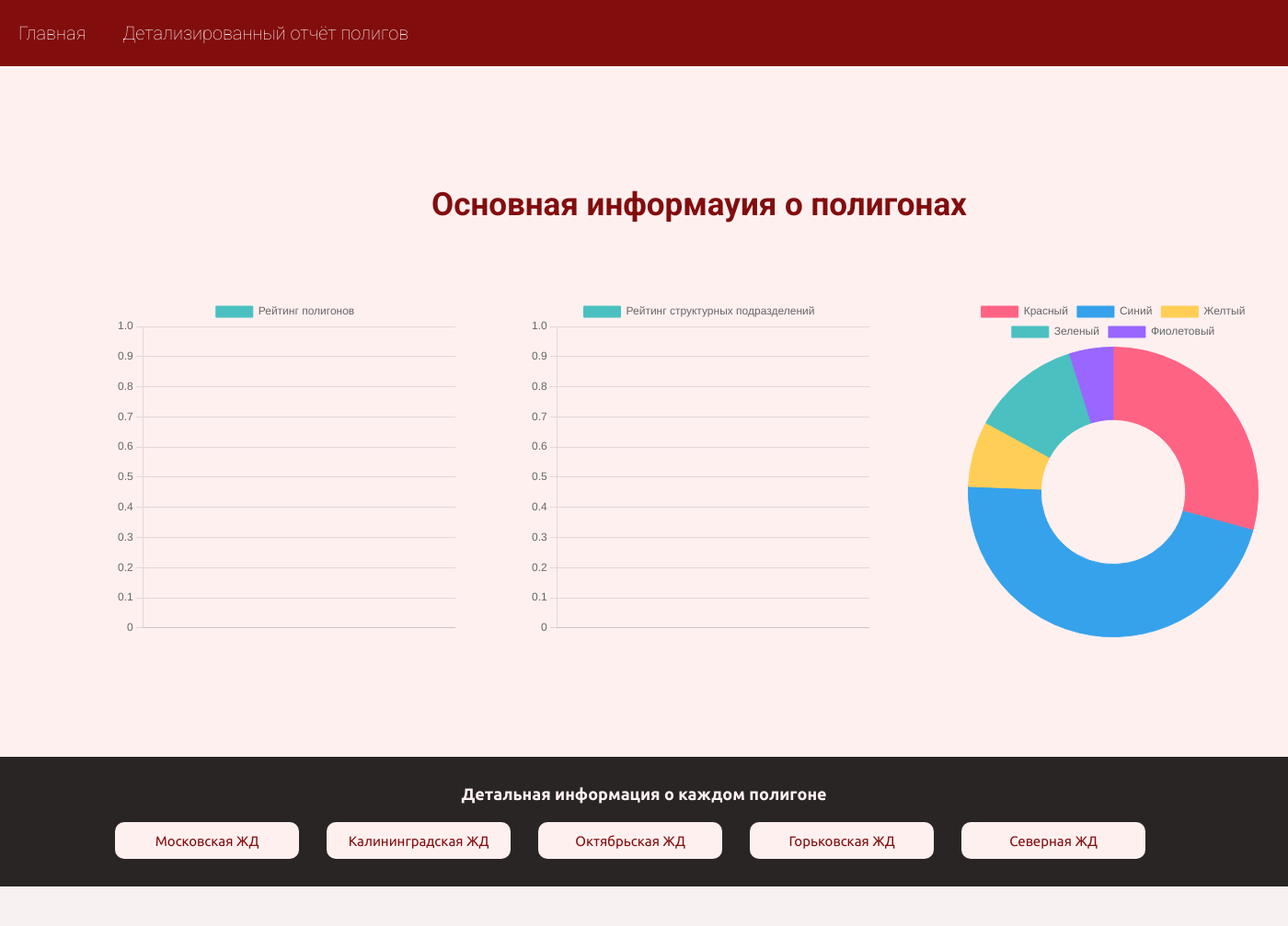
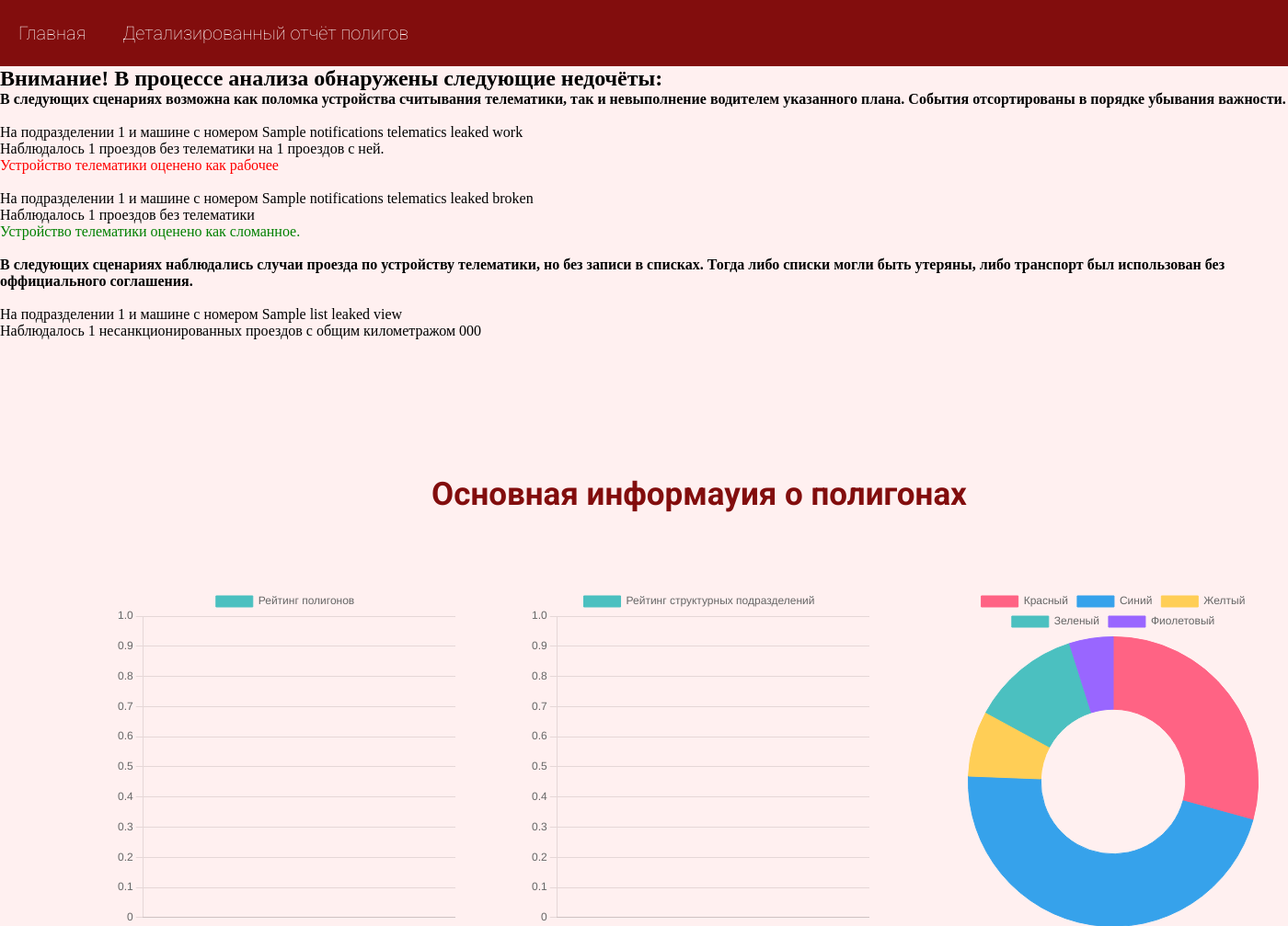
Before and after one commit to EgorAndrik/CP-Dashboards, a Flask app: template API_main/templates/rating.html in a window 1400 px wide; the page is wider, and only the part inside the window is pictured. Shown: the top 1007 px of that part at 92% size. Before the commit the page ends 964 px from the top of that part, so only its background shows below. Run offline with Flask 3, Linux system fonts and the light colour scheme; the template is opened without the code that fills it: most values are stand-ins (such as "Sample title", 1, 10 or a date in 2020).

Commit message:
Added warnings

```diff
--- a/API_main/api.py
+++ b/API_main/api.py
@@ -92,8 +92,16 @@
     if rdp == 0 and dp == 0:
         rdp = RawDataPreprocessing(get_list_of_files(upload_folder)[0])
         dp = DataPreprocessing(rdp.getData())
+
+    telematics_leaked_work, telematics_leaked_broken = dp.telematics_leaked_stats()
+    list_leaked_views = dp.car_list_leaked_state()
+
     return render_template(
         'rating.html',
+        notifications_telematics_leaked_work = telematics_leaked_work.transpose().to_dict(),
+        notifications_telematics_leaked_broken = telematics_leaked_broken.transpose().to_dict(),
+        list_leaked_views = list_leaked_views.transpose().to_dict(),
+
         labels_polyg=dp.rate_by_polygons()['polygon'].tolist(),
         values_polyg=dp.rate_by_polygons()['result_score'].tolist(),
         labels_subpolygons=dp.rate_by_subpolygons()['subpolygon'].tolist(),
--- a/API_main/templates/rating.html
+++ b/API_main/templates/rating.html
@@ -20,6 +20,54 @@
                 <a href="/dop_rating">Детализированный отчёт полигов</a>
             </nav>
         </header>
+        <h2>Внимание! В процессе анализа обнаружены следующие недочёты:</h2>
+        <ul class="notifications">
+            <h4>В следующих сценариях возможна как поломка устройства считывания телематики, так и невыполнение водителем указанного плана.
+                События отсортированы в порядке убывания важности.
+            </h4>
+            <br />
+            {% for k, v in notifications_telematics_leaked_work.items() %}
+            	<li>
+                    <p>На подразделении {{k[0]}} и машине с номером {{k[1]}}</p>
+                    <p>Наблюдалось {{v['count_leaked']}} проездов без телематики на {{v['count_fixed']}} проездов с ней.</p>
+                    {% if v['probably_broken'] %}
+                    <p>
+                        Устройство телематики оценено как возможно сломанное.
+                    </p>
+                    {% else %}
+                    <p style="color: red">Устройство телематики оценено как рабочее</p>
+                    {% endif %}
+                    <p></p>
+                </li>
+                <br />
+
+            {% endfor %}
+            {% for k, v in notifications_telematics_leaked_broken.items() %}
+            	<li>
+                    <p>На подразделении {{k[0]}} и машине с номером {{k[1]}}</p>
+                    <p>Наблюдалось {{v['count']}} проездов без телематики</p>
+                    <p style="color: green">
+                        Устройство телематики оценено как сломанное.
+                    </p>
+                </li>
+                <br />
+
+            {% endfor %}
+        </ul>
+        <ul class="notifications">
+            <h4>В следующих сценариях наблюдались случаи проезда по устройству телематики, но без записи в списках.
+                Тогда либо списки могли быть утеряны, либо транспорт был использован без оффициального соглашения.
+            </h4>
+            <br />
+            {% for k, v in list_leaked_views.items() %}
+            	<li>
+                    <p>На подразделении {{k[0]}} и машине с номером {{k[1]}}</p>
+                    <p>Наблюдалось {{v['count']}} несанкционированных проездов с общим километражом {{v['mileage_telematics']}}</p>
+                </li>
+                <br />
+            {% endfor %}
+
+        </ul>
         <div class="main_bars">
             <h1>Основная информауия о полигонах</h1>
             <div class="main_inf">
```
Also changed, not shown: API_main/dataProcessor.py (+22 -1 lines), 1 other file.
